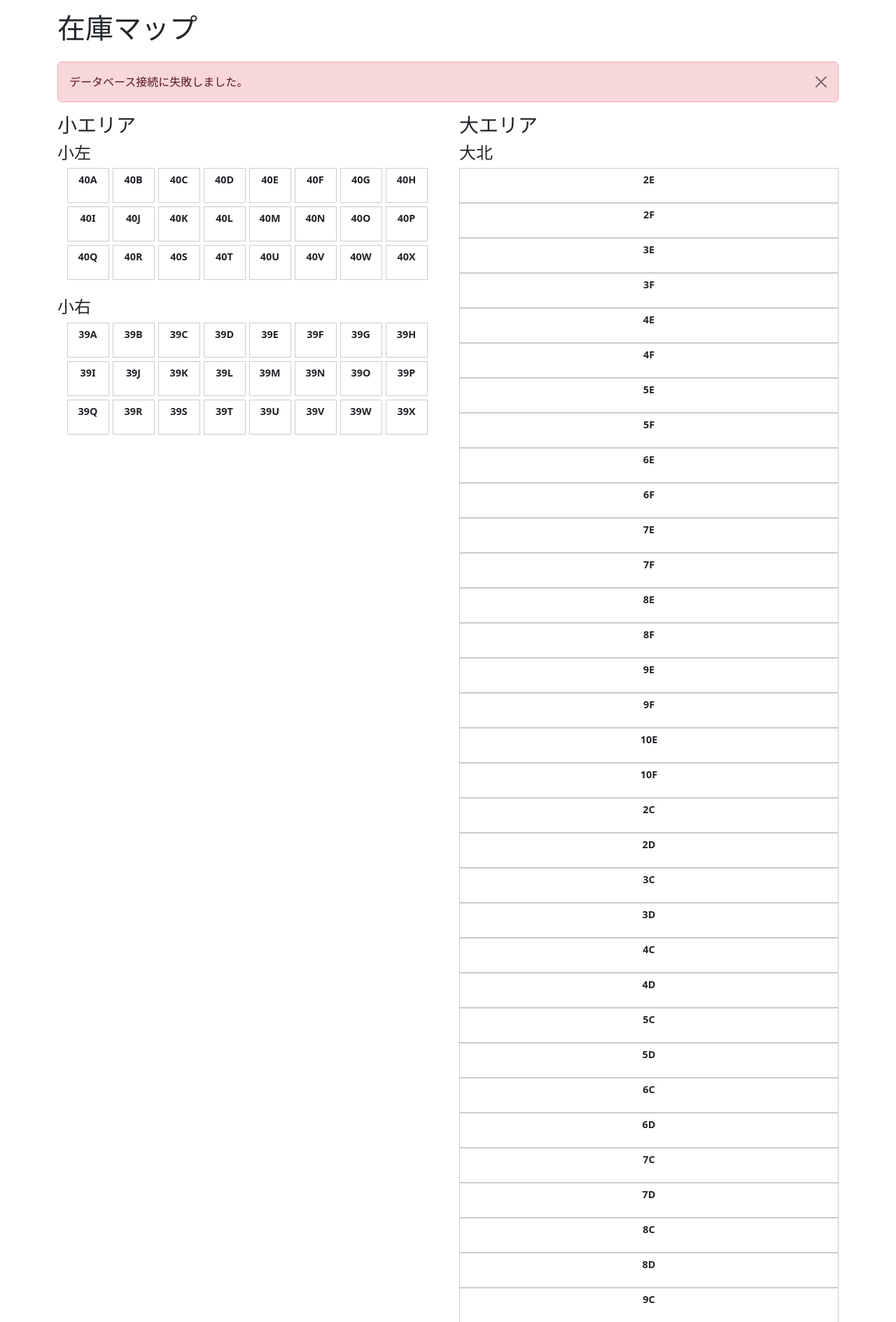
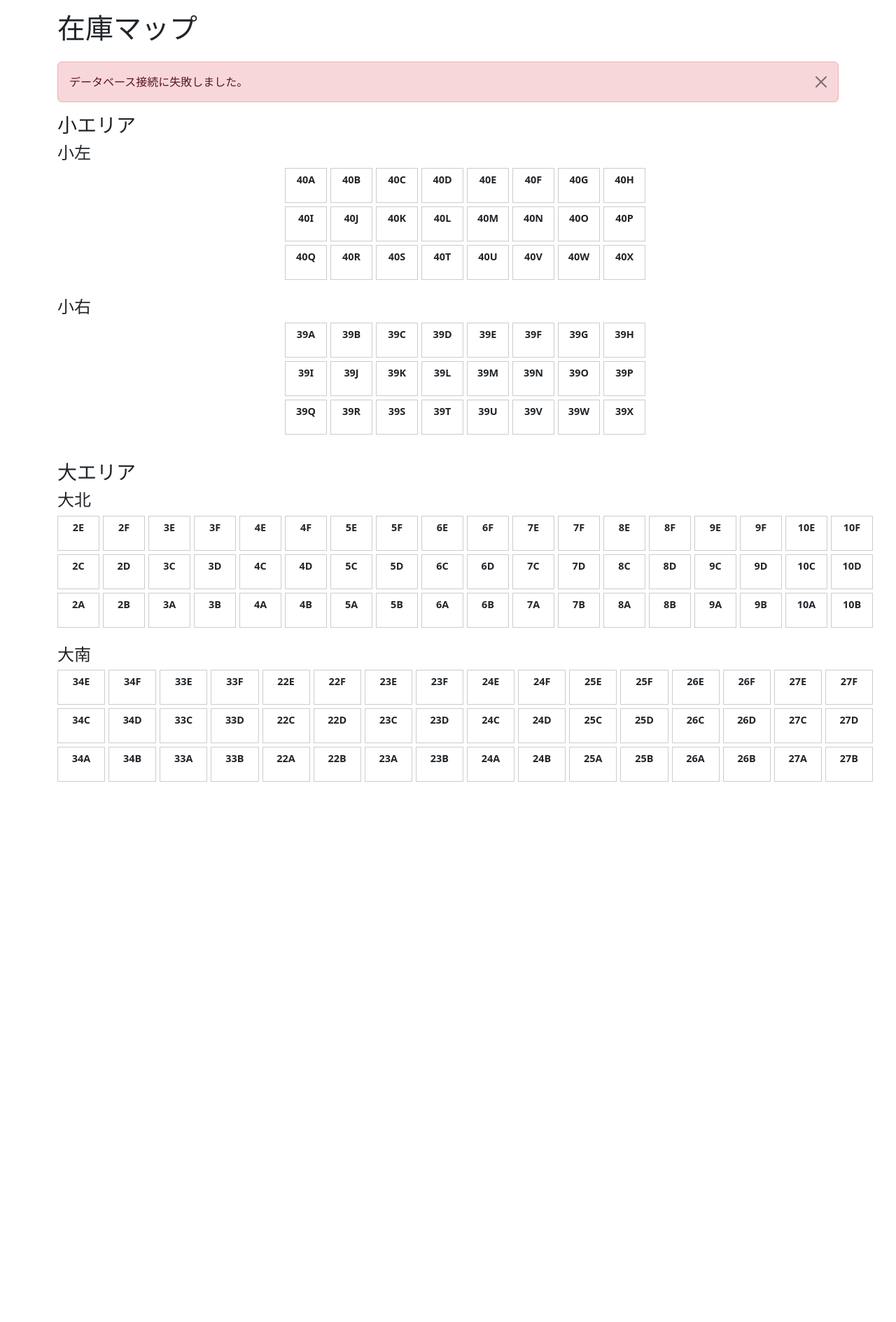
Before and after one commit to ko-matsushita2404/inventory-dashboard, a Flask app: page /map in a window 1280 px wide. Shown: the part 48-1937 px from the top of the page at 70% size. After the commit the page ends 1165 px from the top, so only its background shows below. Run offline with Flask 3, Linux system fonts and the light colour scheme; the visitor is signed in with stand-in values (Sample User, id 1).

Commit message:
Update map_styles.css

```diff
--- a/static/css/map_styles.css
+++ b/static/css/map_styles.css
@@ -1,15 +1,20 @@
 .inventory-map-container {
     display: grid;
-    grid-template-columns: 1fr 1fr;
+    grid-template-columns: 1fr;
     gap: 2rem;
 }
 .map-section h3 {
     text-align: center;
     margin-bottom: 1rem;
 }
-.grid-cell-pair, .small-area-row-grid{
+.small-area-row-grid{
     display: flex;
     justify-content: center;
+    gap: 5px;
+    margin-bottom: 5px;
+}
+.large-area-row-grid {
+    display: grid;
     gap: 5px;
     margin-bottom: 5px;
 }
@@ -22,6 +27,15 @@
     cursor: pointer;
     transition: background-color 0.2s;
 }
+
+.large-area-row-grid.north {
+    grid-template-columns: repeat(18, minmax(60px, 1fr));
+}
+
+.large-area-row-grid.south {
+    grid-template-columns: repeat(16, minmax(60px, 1fr));
+}
+
 .grid-cell:hover { background-color: #e9ecef; }
 .grid-cell.occupied { background-color: #d1e7dd; border-color: #0f5132; }
 .zone-name { font-weight: bold; display: block; font-size: 0.9rem; }
@@ -29,4 +43,8 @@
 
 @media (max-width: 768px) {
     .inventory-map-container { grid-template-columns: 1fr; }
+    .large-area-row-grid.north,
+    .large-area-row-grid.south {
+        grid-template-columns: repeat(auto-fit, minmax(60px, 1fr));
+    }
 }
```
